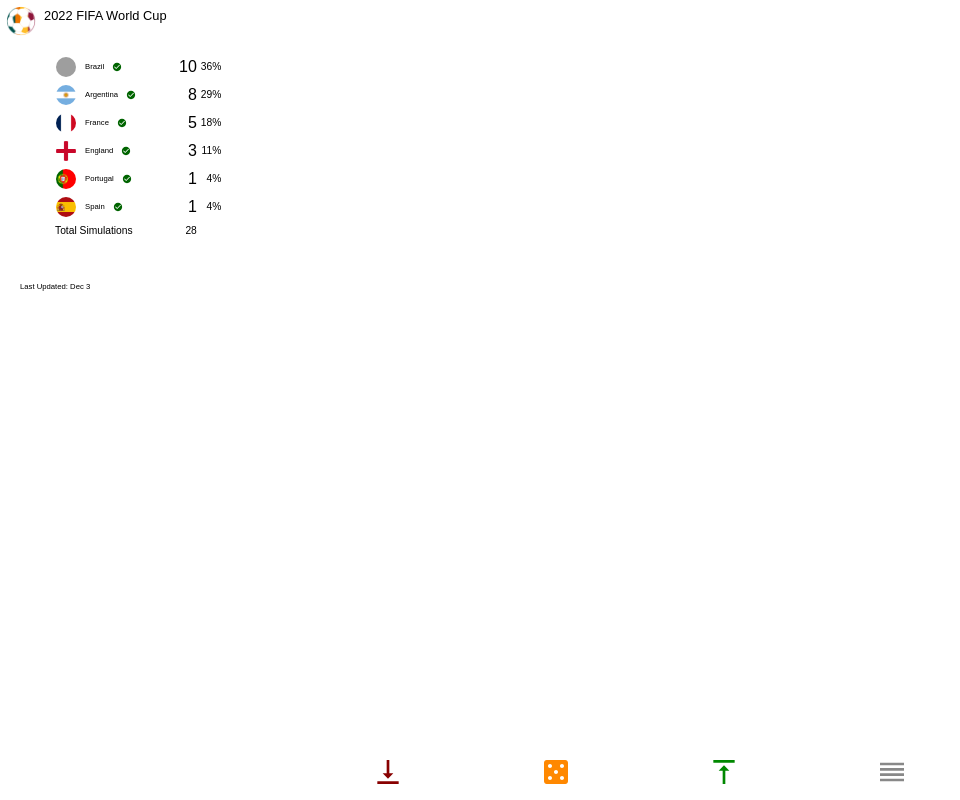
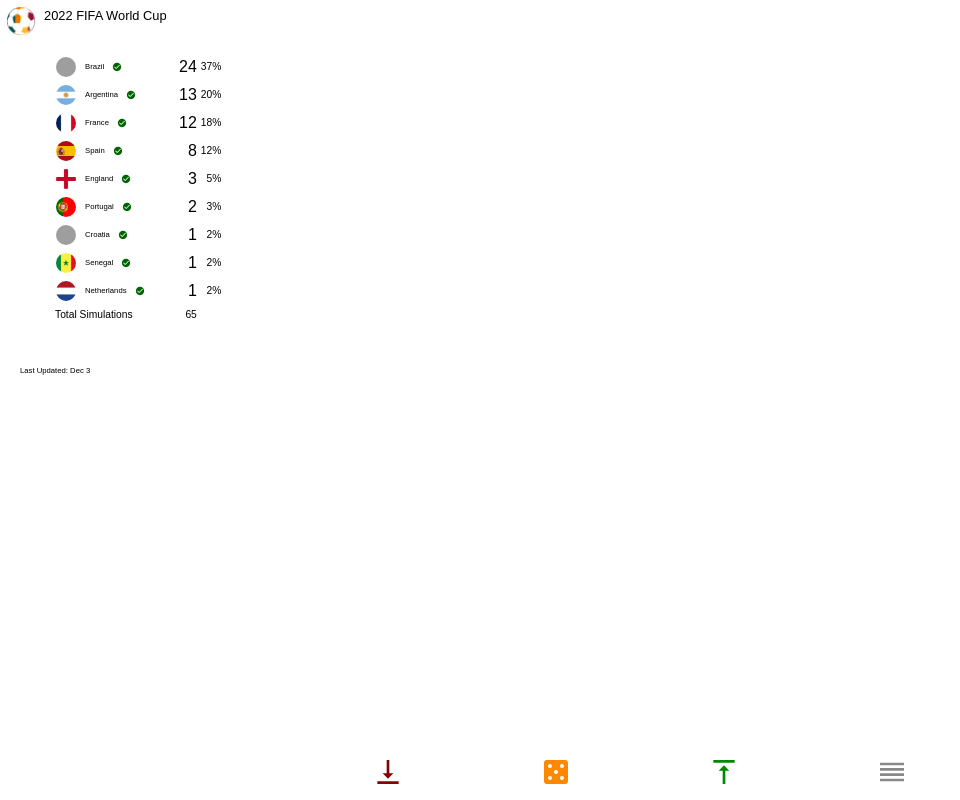
Before and after one commit to nuuuwan/fifa2022, a React (Create React App) app: page / in a window 1280 px wide. Both pictures are taken after a click on the button 892 px from the left and 772 px from the top of the page. Shown: the whole page, without its empty margins (0-960 px from the left). Built offline with nearby package versions, Linux system fonts and the light colour scheme; grey boxes are pictures that could not be loaded; a web font is replaced by a local one.

Commit message:
feat: refresh speed

```diff
--- a/src/view/pages/MonteCarloPage.js
+++ b/src/view/pages/MonteCarloPage.js
@@ -8,7 +8,7 @@ import Simulate from "../../nonview/core/Simulate";
 import CountryView from "../../view/atoms/CountryView";
 
 const N_ITERS = 1000;
-const TIME_MS_REFRESH = 200;
+const TIME_MS_REFRESH = 100;
 const MODE = "normal";
 
 const STYLE = {
@@ -35,7 +35,6 @@ export default class MonteCarloPage extends Component {
     let { countryToWins, iIter } = this.state;
     const simulationResults = Simulate.random(MODE);
     const winner = simulationResults.r1[0];
-    console.debug(iIter, winner);
 
     if (!countryToWins[winner]) {
       countryToWins[winner] = 0;
@@ -79,14 +78,14 @@ export default class MonteCarloPage extends Component {
         <table>
           <tbody>
             {sortedCountryAndWins.map(function ([country, nWins]) {
+              const key = "country-" + country;
               return (
-                <tr>
+                <tr key={key}>
                   <td>
                     <CountryView country={country} isWinner={true} />
                   </td>
                   <td>
                     <Typography
-                      inline
                       variant="body1"
                       align="right"
                       sx={{ fontSize: "100%" }}
@@ -95,7 +94,7 @@ export default class MonteCarloPage extends Component {
                     </Typography>
                   </td>
                   <td>
-                    <Typography inline variant="body1" align="right">
+                    <Typography variant="body1" align="right">
                       {Format.percent(nWins / iIter)}
                     </Typography>
                   </td>
@@ -107,7 +106,7 @@ export default class MonteCarloPage extends Component {
                 <Typography variant="body1">Total Simulations</Typography>
               </td>
               <td>
-                <Typography inline variant="body1" align="right">
+                <Typography variant="body1" align="right">
                   {iIter}
                 </Typography>
               </td>
```
